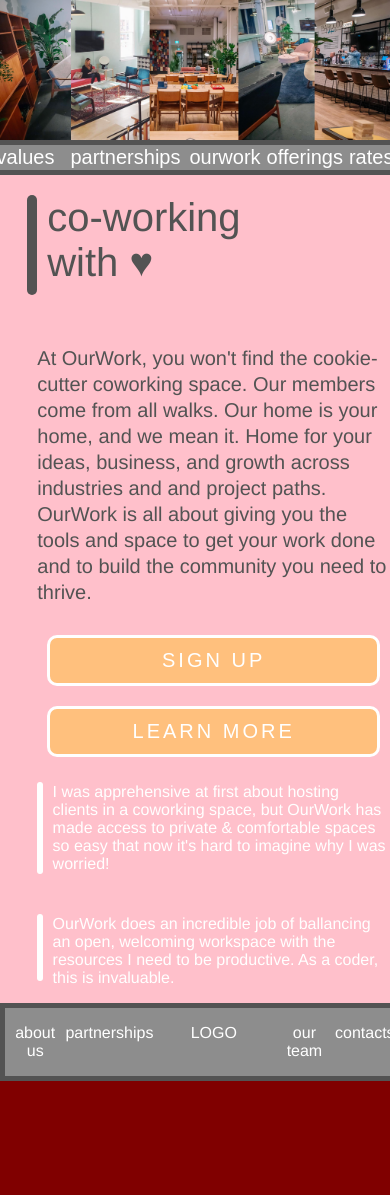
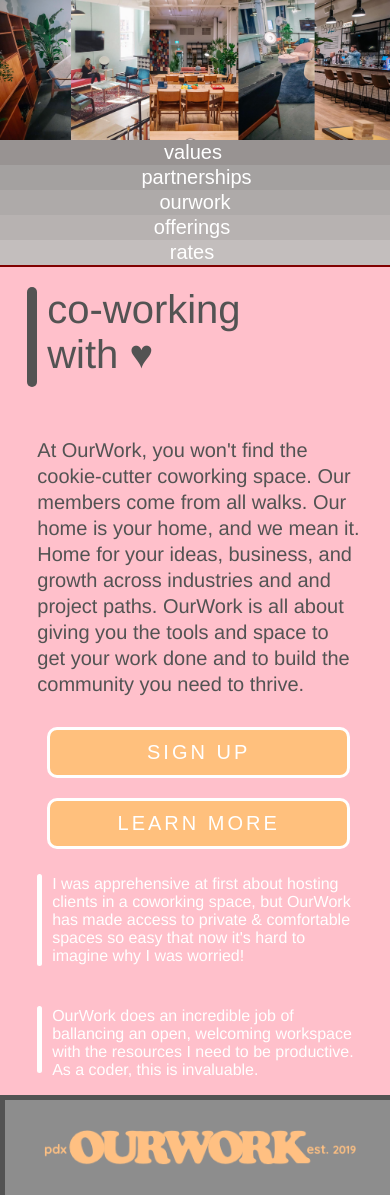
Before and after one commit to SlaterJamesSmith/co-working-project, a website built with webpack: page src/index.html in a window 390 px wide. Shown: the top 1195 px of the page. Before the commit the page ends 1081 px from the top, so only its background shows below. Built offline with nearby package versions, Linux system fonts and the light colour scheme.

Commit message:
build total of four media queries for responsiveness

```diff
--- a/src/index.html
+++ b/src/index.html
@@ -67,11 +67,11 @@
 
 
     <div class="footer">
-      <p>about us</p>
-      <p>partnerships</p>
-      <p>LOGO</p>
-      <p>our team</p>
-      <p>contacts</p>
+      <p class="footer-link">about us</p>
+      <p class="footer-link">partnerships</p>
+      <img class="footer-image" src="assets/images/logo-footer.png" alt="logo">
+      <p class="footer-link">our team</p>
+      <p class="footer-link">contacts</p>
     </div>
 
 
--- a/src/sass/styles.scss
+++ b/src/sass/styles.scss
@@ -41,6 +41,7 @@ $menuBorder: #535353;
   border-left: none;
   border-right: none;
   margin-left: 0;
+  height: 37;
 }
 
 .menu-btn {
@@ -60,6 +61,8 @@ $menuBorder: #535353;
   text-align: center;
   width: 100vw;
   max-width: 1014px;
+  height:95px;
+  align-items: center;
   // position: fixed;
   // bottom: 0;
   // width: 1024px;
@@ -210,6 +213,64 @@ $menuBorder: #535353;
 
   .right-body {
     margin-top: 100px;
+    margin-right: 30px;
+  }
+}
+
+@media screen and (max-width: 739px) {
+
+  .bullet-container {
+    display: none;
+  }
+
+  .content {
+    display:flex;
+    margin-top:90px;
+  }
+
+  .heart {
+    margin-top: -30px;
+  }
+
+  .right-body {
+    margin-top: 100px;
+    margin-right: 30px;
+  }
+
+  .menu {
+    grid-template-columns: 1fr;
+    border: 0;
+    // height: 500px;
+    #values,
+    #partnerships,
+    #ourwork,
+    #offerings,
+    #rates {
+      text-align: center;
+    }
+
+    #values {
+      background-color: #989392;
+    }
+    #partnerships {
+        background-color: #A4A1A0;
+    }
+    #ourwork {
+      background-color: #AEAAA9;
+    }
+    #offerings {
+      background-color: #B7B2B1;
+    }
+    #rates {
+      background-color: #C3BEBD;
+    }
+  }
+  .footer-link {
+    display: none;
+  }
+  .footer {
+    display: flex;
+    justify-content: center;
   }
 }
 
@@ -237,4 +298,12 @@ $menuBorder: #535353;
   .contact-buttons {
     flex-direction: column;
   }
+
+  .right-body {
+    margin-right: 30px;
+  }
+
+  .footer-image {
+    width: 80vw;
+  }
 }
```
Also changed, not shown: src/assets/images/OURWORK Copy 3.png (added), src/assets/images/est. 2019 copy.png (added), src/assets/images/logo-footer.png (added), src/assets/images/pdx copy.png (added).
